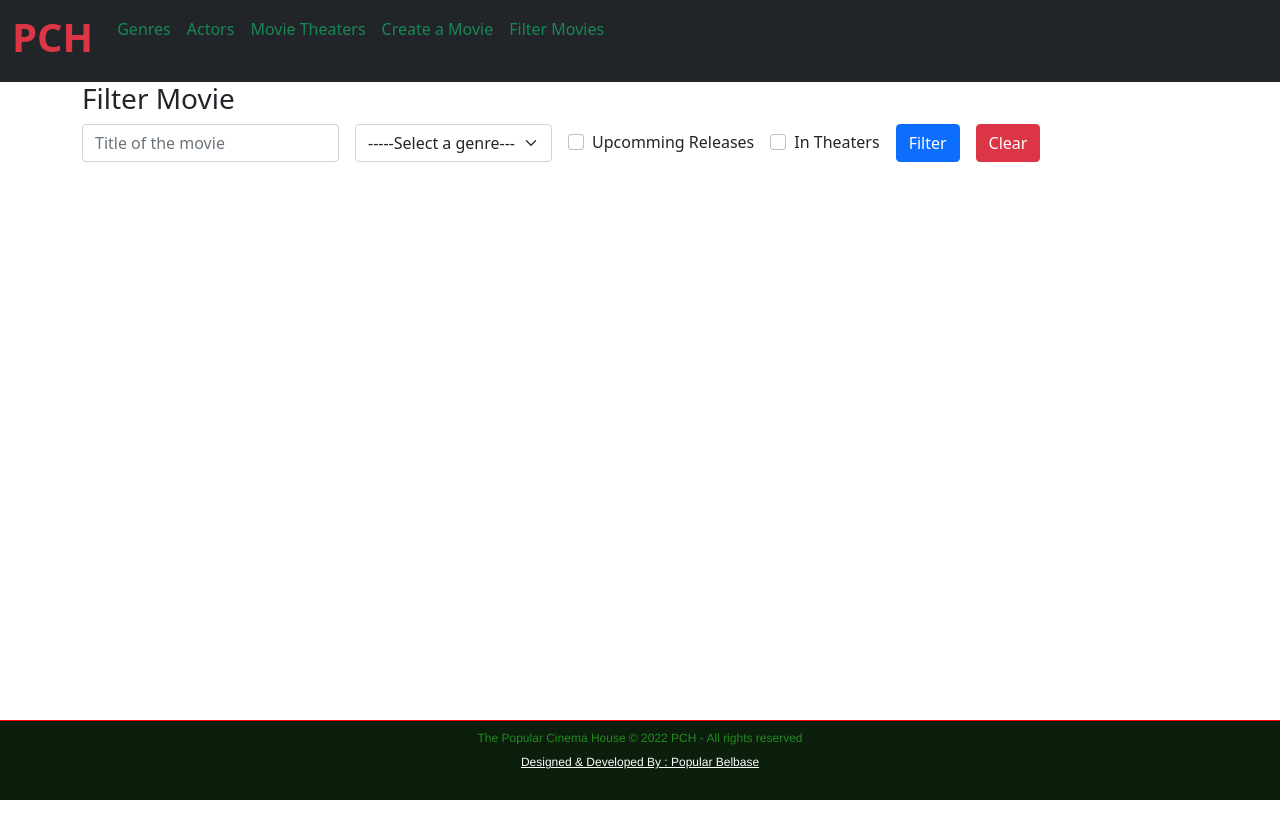
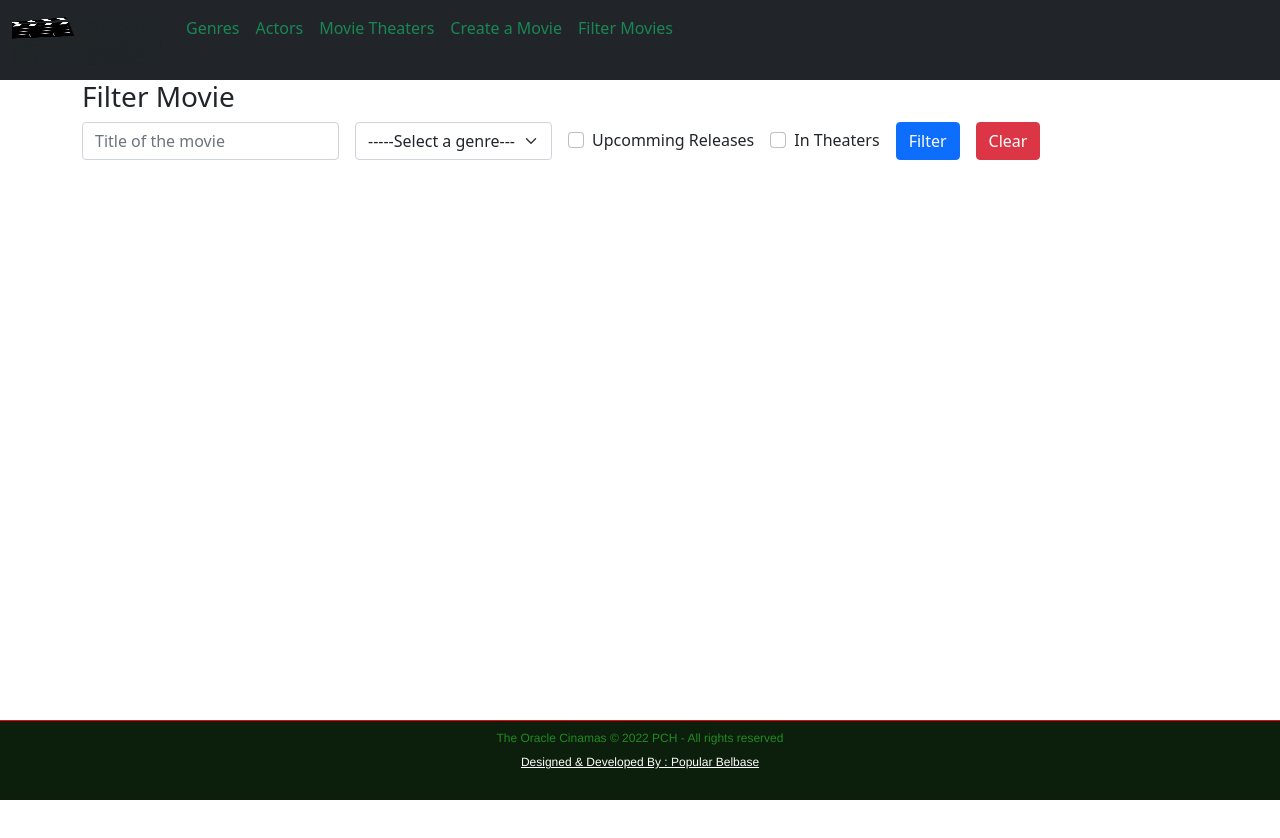
Before and after one commit to popularbelbase07/PopularCinemaHouse, a React (Create React App) app: page /movies/filter in a window 1280 px wide. Shown: the top 838 px of the page. Built offline with nearby package versions, Linux system fonts and the light colour scheme.

Commit message:
Make better Navbar and footer

```diff
--- a/public/index.html
+++ b/public/index.html
@@ -7,7 +7,7 @@
     <meta name="theme-color" content="#000000" />
     <meta
       name="description"
-      content="Web site created using create-react-app"
+      content="The Website for Movies"
     />
     <link rel="apple-touch-icon" href="%PUBLIC_URL%/logo192.png" />
     <!--
@@ -24,7 +24,7 @@
       work correctly both with client-side routing and a non-root public URL.
       Learn how to configure a non-root public URL by running `npm run build`.
     -->
-    <title>The Cinema House</title>
+    <title>Oracle Cinema House</title>
   </head>
   <body>
     <noscript>You need to enable JavaScript to run this app.</noscript>
--- a/src/Footer/Footer.tsx
+++ b/src/Footer/Footer.tsx
@@ -6,7 +6,7 @@ export default function Footer() {
 
   <div className="App">
 
-    <h6> The Popular Cinema House © 2022 PCH - All rights reserved </h6>
+    <h6> The Oracle Cinamas © 2022 PCH - All rights reserved </h6>
     <a className="text-white" href="https:/popularbelbase.epizy.com/"><h6>Designed & Developed By : Popular Belbase</h6></a>
   </div>
 </div>
--- a/src/Utils/Button.tsx
+++ b/src/Utils/Button.tsx
@@ -23,5 +23,5 @@ interface buttonProps {
 Button.defaultProps = {
   type: "button",
   disabled: false,
-  className:"btn btn-primary"
+  className:"btn btn-primary btn-rounded btn-floating btn-sm "
 };
--- a/src/movies/IndividualMovie.tsx
+++ b/src/movies/IndividualMovie.tsx
@@ -30,13 +30,13 @@ CustomAlert();
                     <Link to={runLink()}>{props.title}</Link>
                 </p>
                 <div>
-                <Link style={{marginRight: '1rem'}} className="btn btn-info"
+                <Link style={{marginRight: '1rem'}} className="btn btn-info btn-rounded btn-floating btn-sm"
                     to ={`/movies/edit/${props.id}`}>
                          Edit Movie
                          </Link>
                    <Button
                     onClick={() => CustomConfirm(() => deleteMovie())}
-                    className="btn btn-danger" children={"Delete"}
+                    className="btn btn-danger btn-rounded btn-floating btn-sm" children={"Delete"}
                     />
 
                 </div>
--- a/src/movies/Movies.Model.d.ts
+++ b/src/movies/Movies.Model.d.ts
@@ -8,7 +8,6 @@ export interface movieDTO{
     id: number;
     title: string;
     poster: string;
-    title: string;
     inTheaters: boolean;
     trailer: string;
     releaseDate: Date;
--- a/src/navBar/Menu.tsx
+++ b/src/navBar/Menu.tsx
@@ -1,10 +1,11 @@
 import { NavLink } from "react-router-dom";
+import logo from "./Oracle Cinema.gif"
 
 export default function Menu(){
     return(
             <nav className="navbar navbar-expand-lg navbar-light bg-dark">
                 <div className="container-fluid">
-                    <NavLink className="navbar-brand text-danger" to="/"> <h1> <strong>PCH</strong></h1> </NavLink >
+                    <NavLink className="navbar-brand text-danger" to="/"> <img  style = {{height: '50px', width:'150px'}}src={logo} /> </NavLink >
                         <div className="collapse navbar-collapse ">
                             <ul className="navbar-nav me-auto mb-2 mb-lg-4">
                                 <li className="nav-item" >
```
Also changed, not shown: src/navBar/Oracle Cinema.gif (added).
